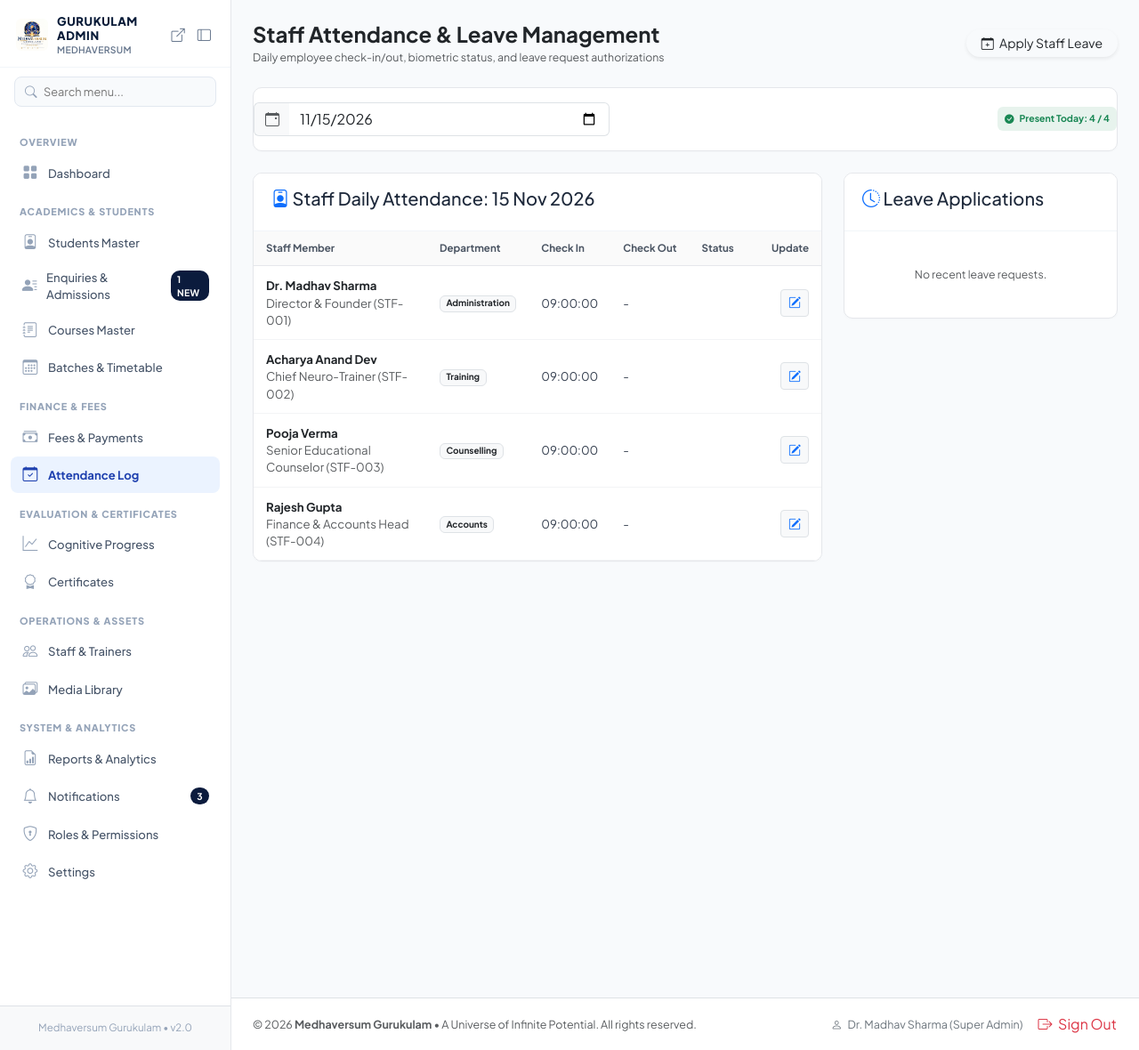
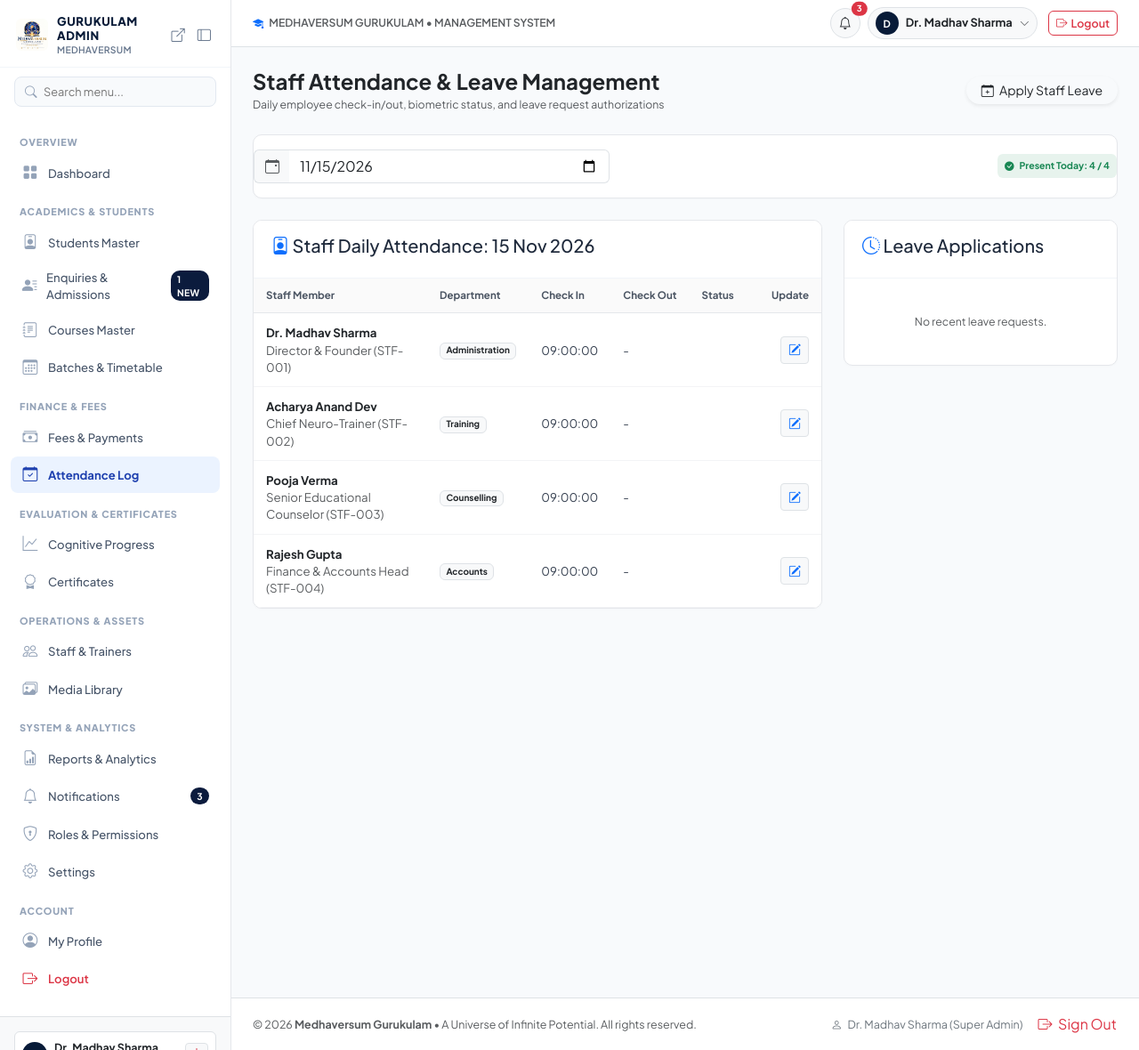
Before and after one commit to infoharry99/medaversum, a Laravel app: page /attendance/staff in a window 1280 px wide. Shown: the whole page at 89% size. Run offline with Laravel 12, Linux system fonts and the light colour scheme; a user stored in the database is signed in; data comes from the database, SQL or seed files in the repository; data that the repository does not hold is empty; some libraries are stand-ins or nearby versions.

Commit message:
feat: add highly visible logout buttons on top header and sidebar

```diff
--- a/resources/views/layouts/app.blade.php
+++ b/resources/views/layouts/app.blade.php
@@ -729,32 +729,114 @@
                 <i class="bi bi-gear"></i>
                 <span>Settings</span>
             </a>
+
+            <!-- SECTION: ACCOUNT & LOGOUT -->
+            <div class="sidebar-section-header">ACCOUNT</div>
+            <a href="{{ route('profile') }}" class="nav-item-link {{ request()->routeIs('profile') ? 'active' : '' }}">
+                <i class="bi bi-person-circle"></i>
+                <span>My Profile</span>
+            </a>
+            <form action="{{ route('logout') }}" method="POST" id="sidebarNavLogoutForm" class="m-0">
+                @csrf
+                <button type="submit" class="nav-item-link text-danger border-0 bg-transparent w-100 text-start" style="cursor: pointer;">
+                    <i class="bi bi-box-arrow-right text-danger"></i>
+                    <span class="fw-semibold">Logout</span>
+                </button>
+            </form>
         </div>
 
-        <!-- Sidebar footer -->
-        <div class="p-3 border-top bg-light text-center" style="font-size: 0.72rem; color: #94A3B8;">
+        <!-- Sidebar footer with User Card & Logout -->
+        <div class="p-3 border-top bg-light">
             <button type="button" id="btnPwaInstall" class="btn btn-sm btn-header-secondary w-100 mb-2 d-none" style="font-size: 0.74rem;">
                 <i class="bi bi-download text-primary me-1"></i> Install App (APK)
             </button>
-            Medhaversum Gurukulam &bull; v2.0
+
+            <div class="d-flex align-items-center justify-content-between p-2 rounded bg-white border">
+                <div class="d-flex align-items-center gap-2 overflow-hidden">
+                    <div class="avatar-initials" style="width: 28px; height: 28px; font-size: 0.72rem; background: #081B38;">
+                        {{ strtoupper(substr(auth()->user()->name, 0, 1)) }}
+                    </div>
+                    <div class="overflow-hidden">
+                        <div class="fw-bold text-dark text-truncate" style="font-size: 0.78rem;">{{ auth()->user()->name }}</div>
+                        <div class="text-muted text-xs text-truncate" style="font-size: 0.68rem;">{{ auth()->user()->role->name ?? 'Admin' }}</div>
+                    </div>
+                </div>
+                <form action="{{ route('logout') }}" method="POST" class="m-0">
+                    @csrf
+                    <button type="submit" class="btn btn-sm btn-light border text-danger p-1" title="Logout" style="line-height: 1;">
+                        <i class="bi bi-power fs-6"></i>
+                    </button>
+                </form>
+            </div>
         </div>
     </aside>
 
     <!-- CONTENT WRAPPER -->
     <div id="content-wrapper">
-        <!-- GLOBAL TOP NAV HEADER -->
-        <div class="d-flex justify-content-between align-items-center bg-white px-4 py-2 border-bottom d-lg-none">
-            <button class="btn btn-light btn-sm border" id="sidebarToggleBtn">
-                <i class="bi bi-list fs-5"></i>
-            </button>
-            <div class="fw-bold text-dark">MEDHAVERSUM ADMIN</div>
-            <div>
-                <form action="{{ route('logout') }}" method="POST" class="d-inline">
+        <!-- GLOBAL TOP NAV HEADER (Always visible on desktop & mobile) -->
+        <header class="d-flex justify-content-between align-items-center bg-white px-3 px-md-4 py-2 border-bottom sticky-top" style="z-index: 1020; min-height: 52px;">
+            <div class="d-flex align-items-center gap-3">
+                <button class="btn btn-light btn-sm border d-lg-none" id="sidebarToggleBtn" title="Toggle Menu">
+                    <i class="bi bi-list fs-5"></i>
+                </button>
+                <div class="d-none d-md-block text-muted text-xs" style="font-size: 0.76rem; font-weight: 600;">
+                    <i class="bi bi-mortarboard-fill text-primary me-1"></i> MEDHAVERSUM GURUKULAM &bull; MANAGEMENT SYSTEM
+                </div>
+            </div>
+
+            <div class="d-flex align-items-center gap-2">
+                <!-- Notifications Bell -->
+                <a href="{{ route('notifications.index') }}" class="btn btn-light btn-sm border rounded-circle position-relative" style="width: 34px; height: 34px; display: inline-flex; align-items: center; justify-content: center;" title="Notifications">
+                    <i class="bi bi-bell text-dark"></i>
+                    @php $unreadCount = \App\Models\Notification::where('is_read', false)->count(); @endphp
+                    @if($unreadCount > 0)
+                        <span class="position-absolute top-0 start-100 translate-middle badge rounded-pill bg-danger" style="font-size: 0.6rem;">
+                            {{ $unreadCount }}
+                        </span>
+                    @endif
+                </a>
+
+                <!-- User Profile & Sign Out Dropdown -->
+                <div class="dropdown">
+                    <button class="btn btn-light btn-sm border d-flex align-items-center gap-2 px-2 py-1 rounded-pill" type="button" data-bs-toggle="dropdown" aria-expanded="false">
+                        <div class="avatar-initials avatar-navy" style="width: 26px; height: 26px; font-size: 0.7rem; background: #081B38;">
+                            {{ strtoupper(substr(auth()->user()->name, 0, 1)) }}
+                        </div>
+                        <span class="fw-bold text-dark d-none d-sm-inline" style="font-size: 0.8rem;">
+                            {{ auth()->user()->name }}
+                        </span>
+                        <i class="bi bi-chevron-down text-muted" style="font-size: 0.7rem;"></i>
+                    </button>
+                    <ul class="dropdown-menu dropdown-menu-end shadow-sm border" style="font-size: 0.82rem; min-width: 200px;">
+                        <li class="px-3 py-2 border-bottom">
+                            <div class="fw-bold text-dark">{{ auth()->user()->name }}</div>
+                            <div class="text-muted text-xs">{{ auth()->user()->email }}</div>
+                            <span class="badge bg-primary bg-opacity-10 text-primary mt-1" style="font-size: 0.68rem;">{{ auth()->user()->role->name ?? 'Administrator' }}</span>
+                        </li>
+                        <li><a class="dropdown-item py-2" href="{{ route('profile') }}"><i class="bi bi-person me-2 text-muted"></i> My Profile</a></li>
+                        <li><a class="dropdown-item py-2" href="{{ route('settings.index') }}"><i class="bi bi-gear me-2 text-muted"></i> System Settings</a></li>
+                        <li><hr class="dropdown-divider my-1"></li>
+                        <li>
+                            <form action="{{ route('logout') }}" method="POST" id="topNavLogoutForm" class="m-0">
+                                @csrf
+                                <button type="submit" class="dropdown-item py-2 text-danger fw-semibold">
+                                    <i class="bi bi-box-arrow-right me-2"></i> Sign Out / Logout
+                                </button>
+                            </form>
+                        </li>
+                    </ul>
+                </div>
+
+                <!-- Direct One-Click Logout Button on Header -->
+                <form action="{{ route('logout') }}" method="POST" class="d-inline ms-1">
                     @csrf
-                    <button type="submit" class="btn btn-link text-danger p-0 small text-decoration-none">Exit</button>
+                    <button type="submit" class="btn btn-outline-danger btn-sm d-flex align-items-center gap-1 px-2 py-1 rounded-2" style="font-size: 0.78rem; font-weight: 600;" title="Sign Out">
+                        <i class="bi bi-box-arrow-right"></i>
+                        <span class="d-none d-md-inline">Logout</span>
+                    </button>
                 </form>
             </div>
-        </div>
+        </header>
 
         <!-- MAIN VIEW CONTAINER -->
         <main class="flex-grow-1 p-3 p-md-4">
```
